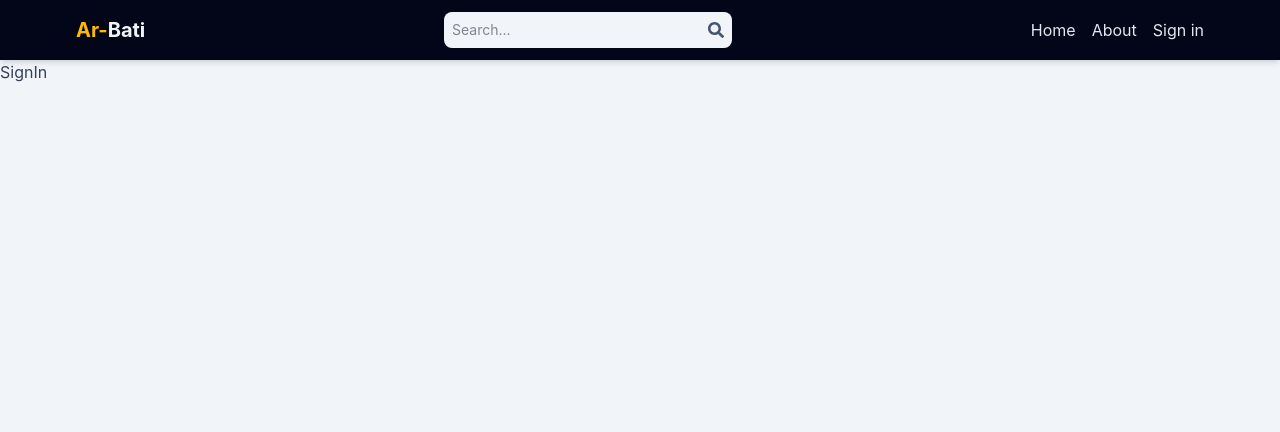
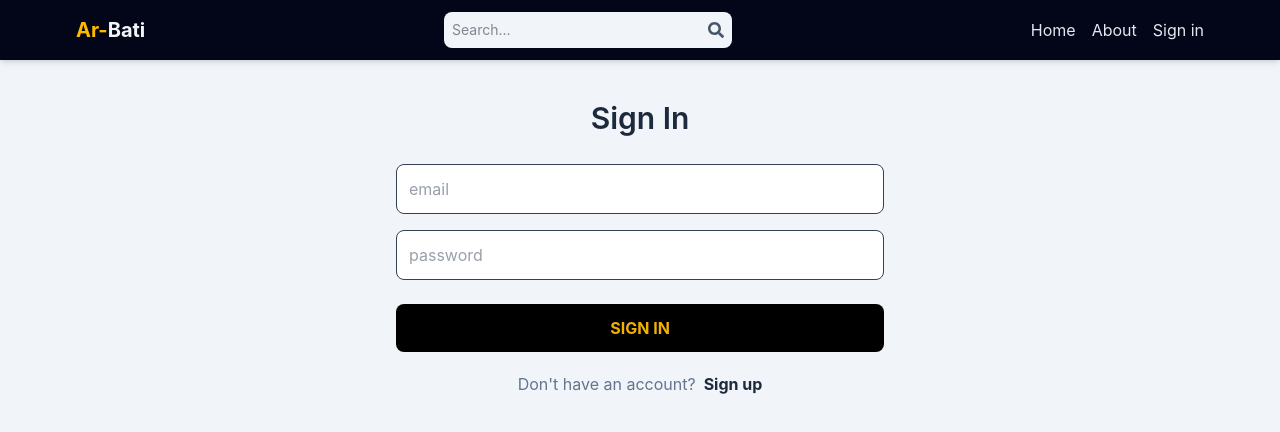
Before and after one commit to douaalahmar-sudo/AR-Bati, a React (Vite) app in the folder client/: page /sign-in in a window 1280 px wide. Shown: the top 432 px of the page. Built offline with nearby package versions, Linux system fonts and the light colour scheme.

Commit message:
complete sign in page functionality

```diff
--- a/client/src/pages/SignIn.jsx
+++ b/client/src/pages/SignIn.jsx
@@ -1,7 +1,102 @@
-export default function SignIn () {
+import { useState } from 'react';
+import { Link, useNavigate } from 'react-router-dom'; // Added useNavigate
+
+export default function SignIn() {
+  const [formData, setFormData] = useState({});
+  const [error, setError] = useState(null); // To track errors
+  const [loading, setLoading] = useState(false); // To track loading state
+  const navigate = useNavigate();
+
+  const handleChange = (e) => {
+    setFormData({
+      ...formData,
+      [e.target.id]: e.target.value,
+    });
+  };
+
+  const handleSubmit = async (e) => {
+    e.preventDefault();// bsh ki tclicki ala submit ma trefreshish l page:)
+    setLoading(true);
+    try {
+      setLoading(true);
+      const res = await fetch('/api/auth/signin', {
+        method: 'POST',
+        headers: {
+          'Content-Type': 'application/json',
+        },
+        body: JSON.stringify(formData),
+      });
+      const data = await res.json();
+      console.log(data);
+      if(data.success === false) {
+          setLoading(false);
+          setError(data.message);
+          return;
+      }
+
+      if (data.success === false) {
+        setLoading(false);
+        setError(data.message);
+        return;
+      }
+      setLoading(false);
+      setError(null);
+      // If success, navigate to sign-in or show success
+      navigate('/'); // ki tekmel l sign in trjaa ll HOME PAGE
+      //setError(null)
+
+    } catch (error) {
+      setLoading(false);
+      setError(error.message);
+    }
+  };
+
   return (
-    <div>
-      <h1>SignIn</h1>
+    <div className='p-3 max-w-lg mx-auto'>
+      <h1 className='text-3xl text-center font-semibold my-7 text-slate-800'>
+        Sign In
+      </h1>
+
+      <form onSubmit={handleSubmit} className='flex flex-col gap-4'>
+        <input
+          type='email'
+          placeholder='email'
+          className='border p-3 rounded-lg bg-white focus:outline-yellow-500 transition-all'
+          id='email'
+          onChange={handleChange}
+        />
+        <input
+          type='password'
+          placeholder='password'
+          className='border p-3 rounded-lg bg-white focus:outline-yellow-500 transition-all'
+          id='password'
+          onChange={handleChange}
+        />
+
+        <button
+          disabled={loading}
+          className='bg-black text-yellow-500 p-3 rounded-lg uppercase font-bold mt-2
+                           transition-all duration-300 ease-in-out
+                           hover:opacity-95 hover:-translate-y-1 hover:shadow-xl hover:text-yellow-400
+                           disabled:opacity-80'>
+          {loading ? 'Loading...' : 'Sign In'}
+        </button>
+      </form>
+
+
+      <div className='flex gap-2 mt-5 justify-center'>
+        <p className='text-slate-500'>Don't have an account?</p>
+        <Link to={'/sign-up'}>
+          <span className='text-slate-800 font-bold cursor-pointer transition-all duration-300
+                           inline-block hover:text-yellow-600 hover:scale-110
+                           border-b-2 border-transparent hover:border-yellow-600 pb-0.5'>
+            Sign up
+          </span>
+        </Link>
+      </div>
+
+      {/* Show error message if something goes wrong */}
+      {error && <p className='text-red-500 mt-5 text-center font-semibold'>{error}</p>}
     </div>
   );
 }
```
